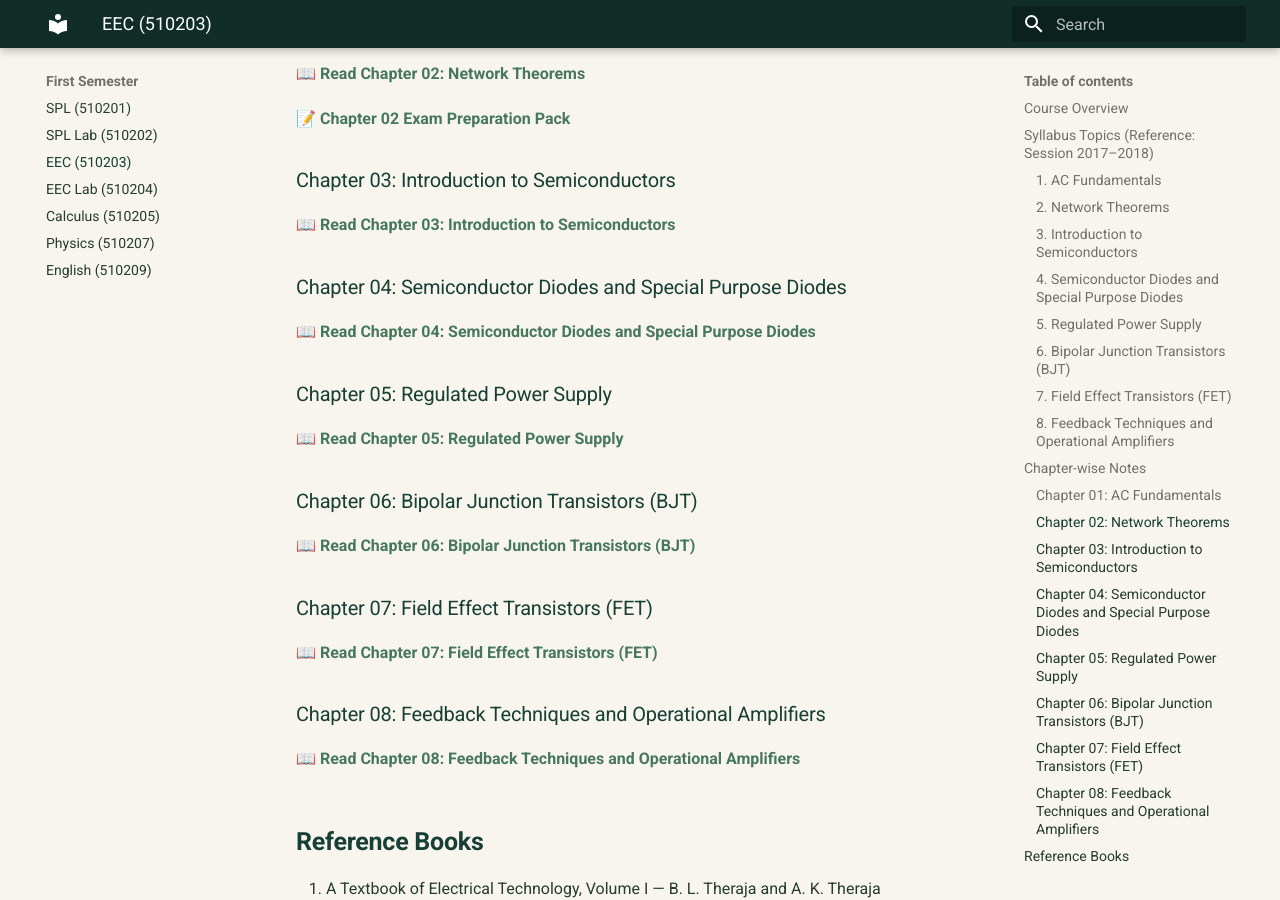
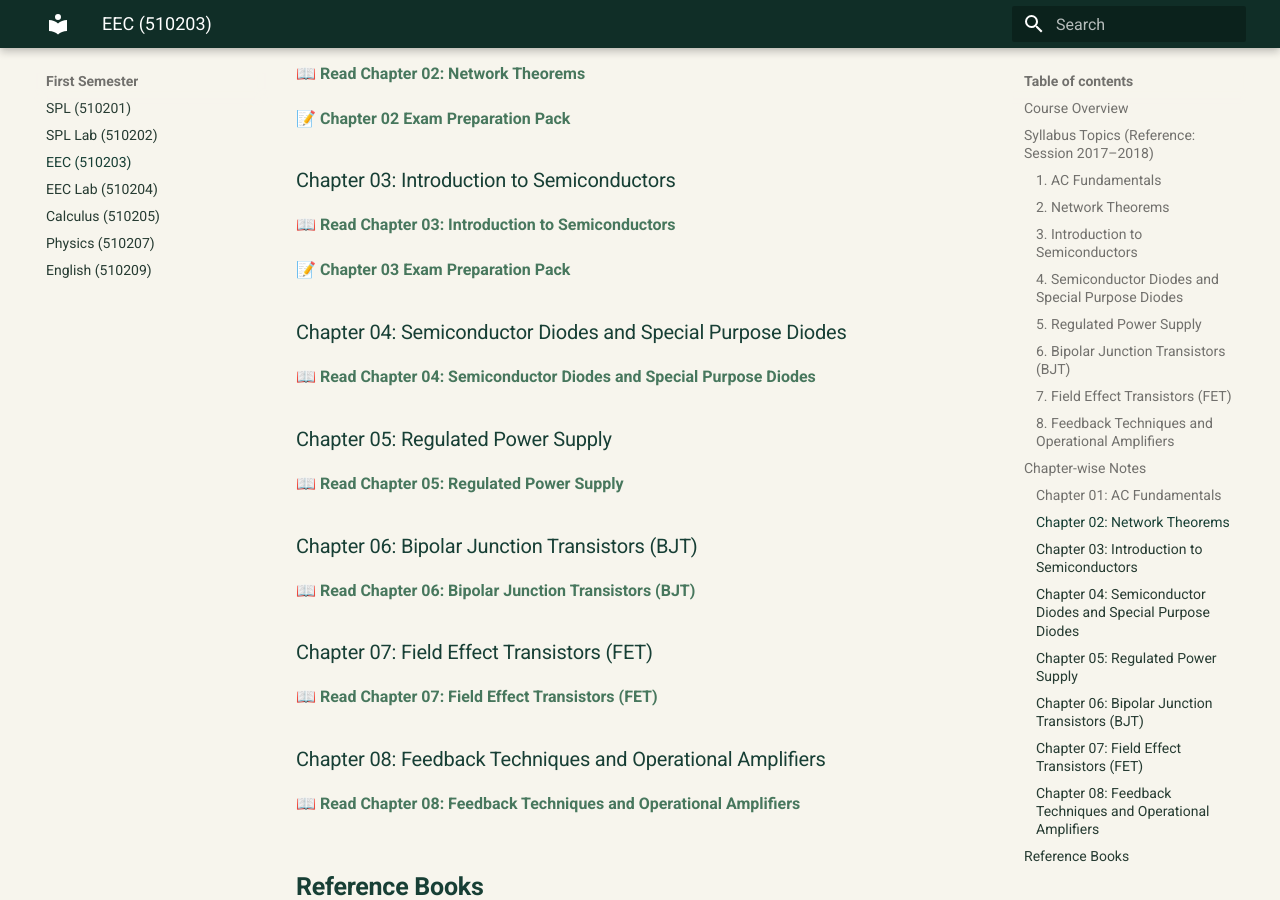
Before and after one commit to taimiyatahsin0-png/nu-cse-notes-store, an MkDocs documentation site: the page built from docs/subjects/eec/index.md, in a window 1280 px wide and 900 px high, scrolled down 3385 px. Built offline with MkDocs 1.6.1 and Material for MkDocs 9.7.7, drawn with Linux system fonts in a browser that asks for light colours.

Commit message:
Link EEC Chapter 03 exam preparation pack

```diff
--- a/docs/subjects/eec/index.md
+++ b/docs/subjects/eec/index.md
@@ -111,6 +111,8 @@ This course introduces the fundamental concepts of electrical circuits, AC funda
 
 [📖 Read Chapter 03: Introduction to Semiconductors](chapter-03-introduction-to-semiconductors.md)
 
+[📝 Chapter 03 Exam Preparation Pack](chapter-03-exam-preparation.md)
+
 ### Chapter 04: Semiconductor Diodes and Special Purpose Diodes
 
 [📖 Read Chapter 04: Semiconductor Diodes and Special Purpose Diodes](chapter-04-semiconductor-diodes.md)
```
